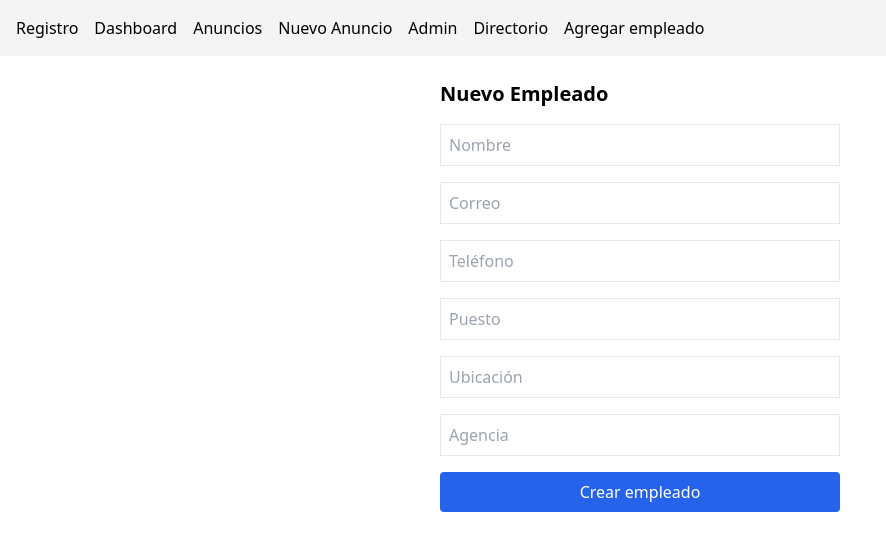
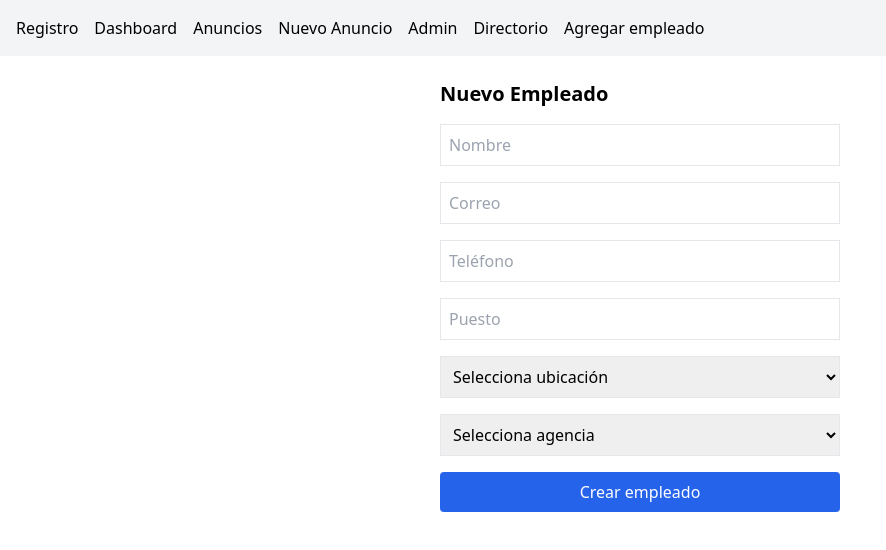
Before and after one commit to juanpa154/torrescorzo-app, a React (Vite) app in the folder frontend/: page /directory/new in a window 1280 px wide. Shown: the top 550 px of the page, without its empty margins (0-886 px from the left). Built offline with nearby package versions, Linux system fonts and the light colour scheme; sample sign-in values are in the browser's storage.

Commit message:
Etiquetas de agencia y ubicaciones

```diff
--- a/frontend/src/pages/EditEmployee.jsx
+++ b/frontend/src/pages/EditEmployee.jsx
@@ -1,6 +1,8 @@
 import { useState, useEffect } from "react";
 import { updateEmployee, fetchEmployees } from "../services/api";
 import { useNavigate, useParams } from "react-router-dom";
+import { AGENCIES, LOCATIONS } from "../services/constants";
+
 
 export default function EditEmployee() {
   const { id } = useParams();
@@ -44,10 +46,31 @@ export default function EditEmployee() {
           value={form.phone} onChange={handleChange} />
         <input name="position" placeholder="Puesto" className="w-full p-2 border"
           value={form.position} onChange={handleChange} required />
-        <input name="location" placeholder="Ubicación" className="w-full p-2 border"
-          value={form.location} onChange={handleChange} />
-        <input name="agency" placeholder="Agencia" className="w-full p-2 border"
-          value={form.agency} onChange={handleChange} required />
+        <select
+        name="location"
+        value={form.location}
+        onChange={handleChange}
+        className="w-full p-2 border"
+        >
+        <option value="">Selecciona ubicación</option>
+        {LOCATIONS.map((l) => (
+            <option key={l} value={l}>{l}</option>
+        ))}
+        </select>
+
+        <select
+        name="agency"
+        value={form.agency}
+        onChange={handleChange}
+        required
+        className="w-full p-2 border"
+        >
+        <option value="">Selecciona agencia</option>
+        {AGENCIES.map((a) => (
+            <option key={a} value={a}>{a}</option>
+        ))}
+        </select>
+
         <button type="submit" className="bg-blue-600 text-white w-full p-2 rounded">
           Guardar cambios
         </button>
--- a/frontend/src/pages/NewEmployee.jsx
+++ b/frontend/src/pages/NewEmployee.jsx
@@ -1,6 +1,7 @@
 import { useState } from "react";
 import { createEmployee } from "../services/api";
 import { useNavigate } from "react-router-dom";
+import { AGENCIES, LOCATIONS } from "../services/constants";
 
 export default function NewEmployee() {
   const [form, setForm] = useState({
@@ -11,7 +12,9 @@ export default function NewEmployee() {
     location: "",
     agency: ""
   });
+
   const [message, setMessage] = useState("");
+  const [loading, setLoading] = useState(false);
   const navigate = useNavigate();
 
   const handleChange = (e) => {
@@ -20,10 +23,20 @@ export default function NewEmployee() {
 
   const handleSubmit = async (e) => {
     e.preventDefault();
+    setLoading(true);
     const res = await createEmployee(form);
+    setLoading(false);
+
     if (res.id) {
       setMessage("Empleado creado ✅");
-      setForm({ name: "", email: "", phone: "", position: "", location: "" });
+      setForm({
+        name: "",
+        email: "",
+        phone: "",
+        position: "",
+        location: "",
+        agency: ""
+      });
       setTimeout(() => navigate("/directory"), 1000);
     } else {
       setMessage(res.message || "Error al crear empleado");
@@ -34,21 +47,75 @@ export default function NewEmployee() {
     <div className="p-6 max-w-md mx-auto">
       <h2 className="text-xl font-bold mb-4">Nuevo Empleado</h2>
       <form onSubmit={handleSubmit} className="space-y-4">
-        <input name="name" placeholder="Nombre" className="w-full p-2 border"
-          value={form.name} onChange={handleChange} required />
-        <input name="email" type="email" placeholder="Correo" className="w-full p-2 border"
-          value={form.email} onChange={handleChange} required />
-        <input name="phone" placeholder="Teléfono" className="w-full p-2 border"
-          value={form.phone} onChange={handleChange} />
-        <input name="position" placeholder="Puesto" className="w-full p-2 border"
-          value={form.position} onChange={handleChange} required />
-        <input name="location" placeholder="Ubicación" className="w-full p-2 border"
-          value={form.location} onChange={handleChange} />
-        <input name="agency" placeholder="Agencia" className="w-full p-2 border"
-            value={form.agency} onChange={handleChange} required/>
+        <input
+          name="name"
+          placeholder="Nombre"
+          className="w-full p-2 border"
+          value={form.name}
+          onChange={handleChange}
+          required
+        />
+        <input
+          name="email"
+          type="email"
+          placeholder="Correo"
+          className="w-full p-2 border"
+          value={form.email}
+          onChange={handleChange}
+          required
+        />
+        <input
+          name="phone"
+          placeholder="Teléfono"
+          className="w-full p-2 border"
+          value={form.phone}
+          onChange={handleChange}
+        />
+        <input
+          name="position"
+          placeholder="Puesto"
+          className="w-full p-2 border"
+          value={form.position}
+          onChange={handleChange}
+          required
+        />
 
-        <button type="submit" className="bg-blue-600 text-white w-full p-2 rounded">
-          Crear empleado
+        <select
+          name="location"
+          value={form.location}
+          onChange={handleChange}
+          className="w-full p-2 border"
+          required
+        >
+          <option value="">Selecciona ubicación</option>
+          {LOCATIONS.map((l) => (
+            <option key={l} value={l}>
+              {l}
+            </option>
+          ))}
+        </select>
+
+        <select
+          name="agency"
+          value={form.agency}
+          onChange={handleChange}
+          className="w-full p-2 border"
+          required
+        >
+          <option value="">Selecciona agencia</option>
+          {AGENCIES.map((a) => (
+            <option key={a} value={a}>
+              {a}
+            </option>
+          ))}
+        </select>
+
+        <button
+          type="submit"
+          disabled={loading}
+          className="bg-blue-600 text-white w-full p-2 rounded disabled:opacity-50"
+        >
+          {loading ? "Guardando..." : "Crear empleado"}
         </button>
       </form>
       {message && <p className="text-center mt-4">{message}</p>}
--- /dev/null
+++ b/frontend/src/services/constants.js
@@ -0,0 +1,7 @@
+export const AGENCIES = [
+  "KIA Lomas", "KIA Celaya", "KIA Campestre", "KIA Zacatecas"
+];
+
+export const LOCATIONS = [
+  "San Luis", "Querétaro", "León", "CDMX", "Remoto", "Zacatecas"
+];
```
